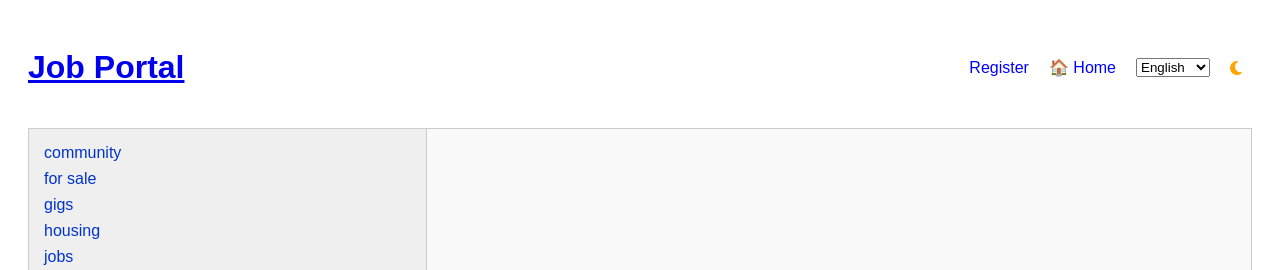
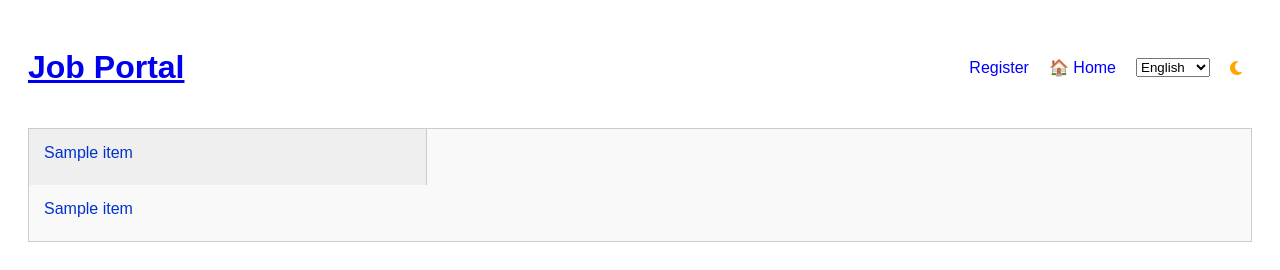
Before and after one commit to Ibrahim-ux955/job-portal, a Flask app: template templates/category_view.html in a window 1280 px wide. Shown: the top 270 px of the page. Run offline with Flask 3, Linux system fonts and the light colour scheme; the template is opened without the code that fills it: most values are stand-ins (such as "Sample title", 1, 10 or a date in 2020); some libraries are stand-ins or nearby versions.

Commit message:
Link category items to dynamic routes and restore map

```diff
--- a/templates/category_view.html
+++ b/templates/category_view.html
@@ -67,31 +67,21 @@
     }
 </style>
 
-<!-- ✅ Craigslist-style category layout -->
+<!-- ✅ Craigslist-style category layout with working links -->
 <div class="category-layout">
     <div class="category-left">
-        <a href="#">community</a>
-        <a href="#">for sale</a>
-        <a href="#">gigs</a>
-        <a href="#">housing</a>
-        <a href="#">jobs</a>
-        <a href="#">services</a>
+        {% for item in left %}
+            <a href="{{ url_for('category', category_name=item) }}">{{ item }}</a>
+        {% endfor %}
     </div>
     <div class="category-right">
-        <a href="#">ALL JOBS</a>
-        <a href="#">admin/office</a>
-        <a href="#">business</a>
-        <a href="#">customer service</a>
-        <a href="#">education</a>
-        <a href="#">engineering</a>
-        <a href="#">etcetera</a>
-        <a href="#">finance</a>
-        <a href="#">food/bev/hosp</a>
-        <a href="#">general labor</a>
+        {% for item in right %}
+            <a href="{{ url_for('category', category_name=item) }}">{{ item }}</a>
+        {% endfor %}
     </div>
 </div>
 
-<!-- ✅ Map preview restored -->
+<!-- ✅ Map preview -->
 <div class="map-container">
     <iframe
         src="https://www.google.com/maps/embed?pb=!1m18!1m12!1m3!1d3151.835434509898!2d144.9537353155044!3d-37.816279742021746!2m3!1f0!2f0!3f0!3m2!1i1024!2i768!4f13.1!3m3!1m2!1s0x6ad65d43f1f50f0f%3A0x1d4e0c14c7e65ed9!2sMelbourne%20Central!5e0!3m2!1sen!2sau!4v1600000000000"
```
Also changed, not shown: category.html (added).
